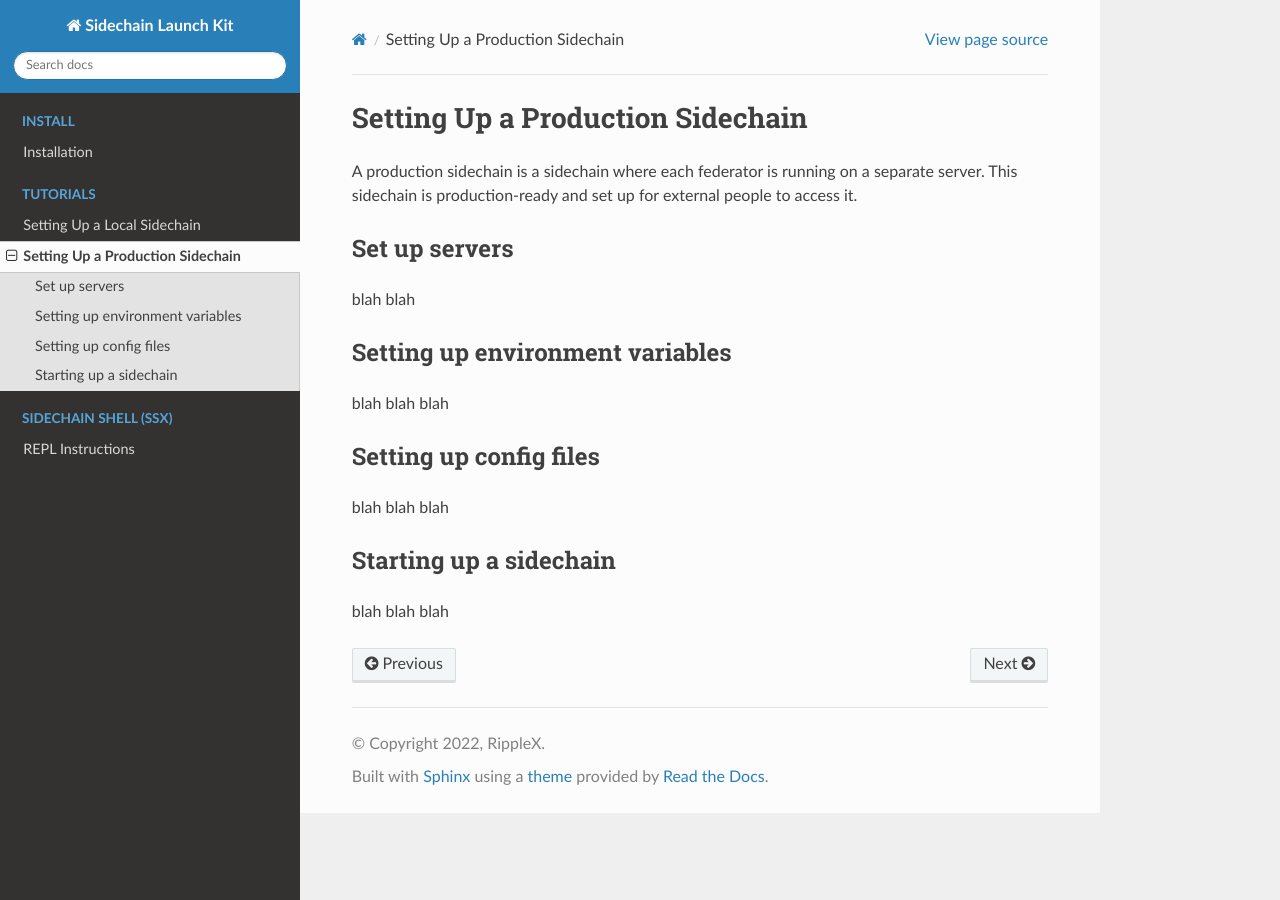
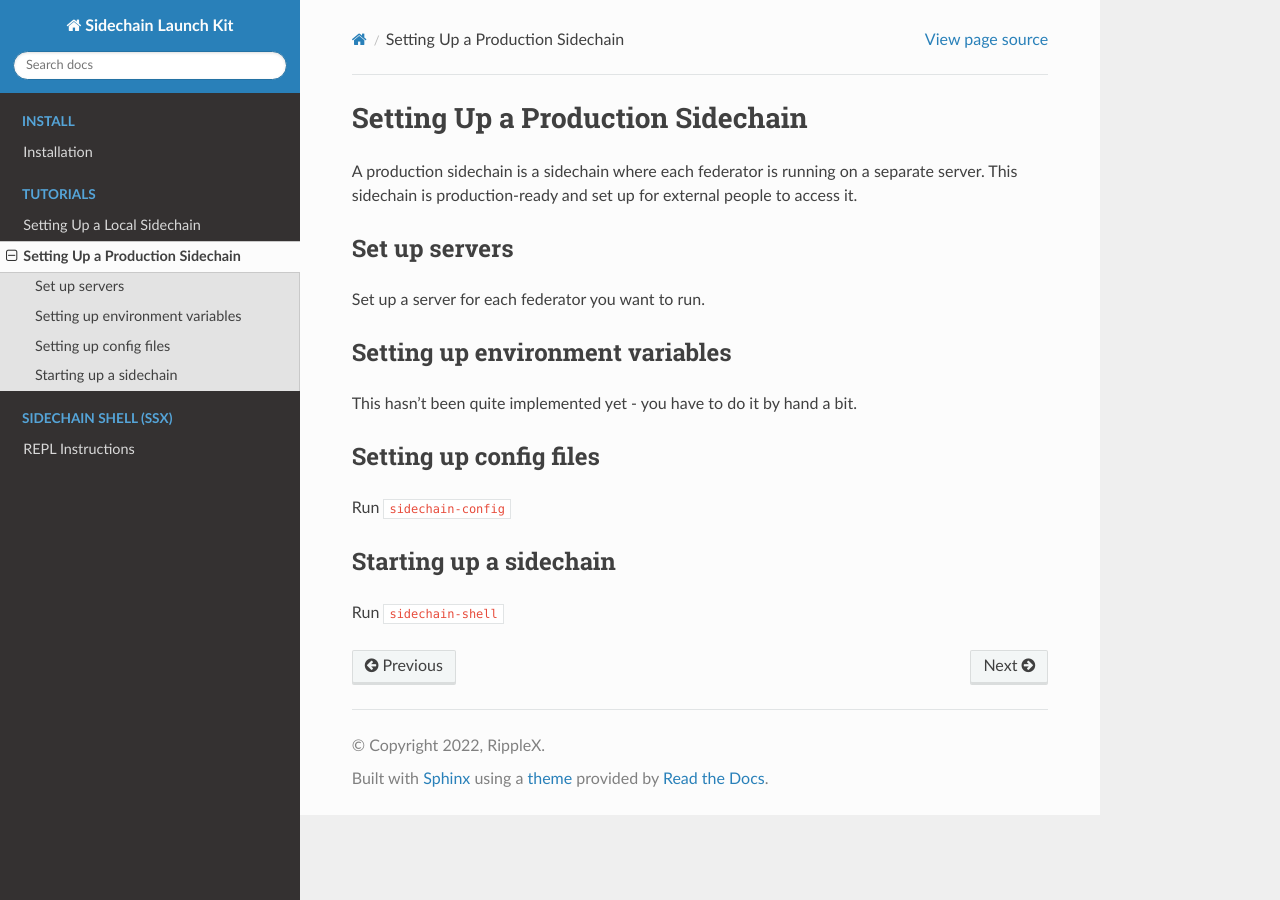
Before and after one commit to xpring-eng/sidechain-launch-kit, a Sphinx documentation site: the page built from docs/source/tutorials/prod.rst, in a window 1280 px wide. Built offline with Sphinx 7.4.7 and the Read the Docs theme 2.0.0, drawn with Linux system fonts in a browser that asks for light colours.

Commit message:
better basic instructions

```diff
--- a/docs/source/install.rst
+++ b/docs/source/install.rst
@@ -16,5 +16,4 @@ Install rippled
 
 Checkout the ``sidechain`` branch from the `rippled repository <https://github.com/ripple/rippled/tree/sidechain>`_, and follow the `usual process <https://xrpl.org/install-rippled.html>`_ to build rippled.
 
-
-Point to tutorials for next steps
+Go to tutorials for next steps
--- a/docs/source/tutorials/local.rst
+++ b/docs/source/tutorials/local.rst
@@ -9,16 +9,16 @@ This is not a production-ready sidechain; go to the other tutorial for how to se
 Setting up environment variables
 --------------------------------
 
-blah blah blah
+Follow the ``.env.example`` and README instructions.
 
 
 Setting up config files
 -----------------------
 
-blah blah blah
+Run ``sidechain-config``
 
 
 Starting up a sidechain
 -----------------------
 
-blah blah blah
+Run ``sidechain-shell``
--- a/docs/source/tutorials/prod.rst
+++ b/docs/source/tutorials/prod.rst
@@ -8,7 +8,7 @@ This sidechain is production-ready and set up for external people to access it.
 Set up servers
 --------------
 
-blah blah
+Set up a server for each federator you want to run.
 
 .. TODO: figure out server needs
 .. relevant link: https://xrpl.org/system-requirements.html
@@ -17,16 +17,16 @@ blah blah
 Setting up environment variables
 --------------------------------
 
-blah blah blah
+This hasn't been quite implemented yet - you have to do it by hand a bit.
 
 
 Setting up config files
 -----------------------
 
-blah blah blah
+Run ``sidechain-config``
 
 
 Starting up a sidechain
 -----------------------
 
-blah blah blah
+Run ``sidechain-shell``
```
